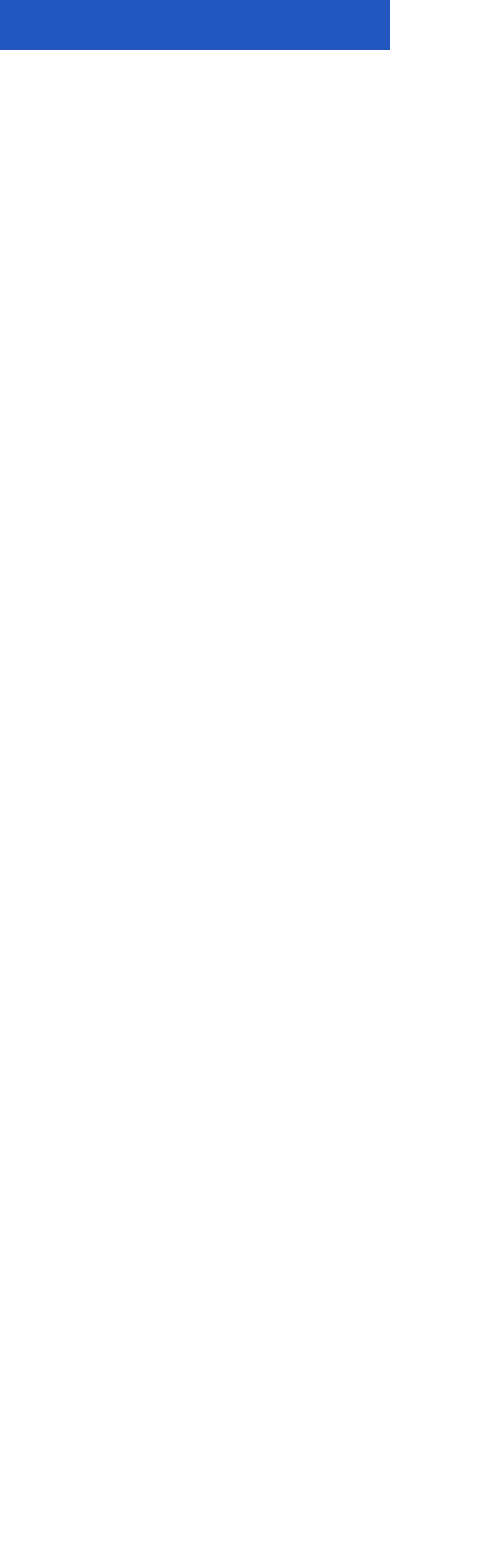
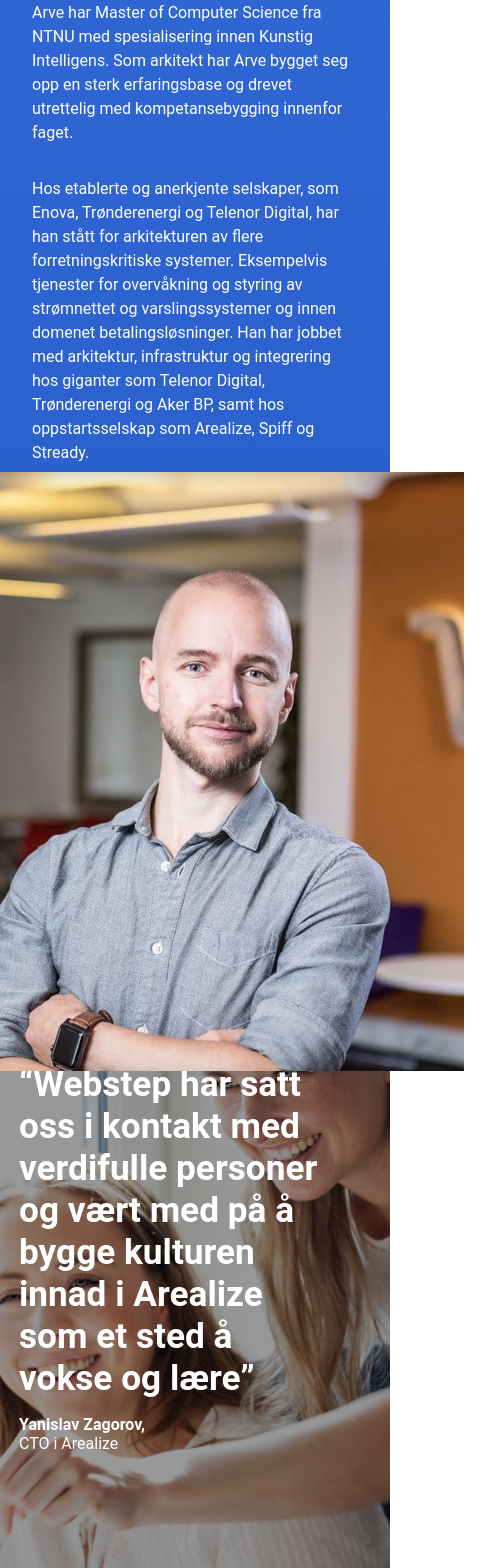
Before and after one commit to Webstep/domstol_landingpage, a Next.js app: page /Arealize in a window 390 px wide. Shown: the part 5199-6767 px from the top of the page, 496 px wide, since content can reach past the window. Before the commit the page ends 5249 px from the top, so only its background shows below. Built offline with nearby package versions, Linux system fonts and the light colour scheme; a web font is replaced by a local one.

Commit message:
feat: introduce arve slide and citation slide

```diff
--- a/components/slides/arealize/SeniorHelp/SeniorHelp.module.scss
+++ b/components/slides/arealize/SeniorHelp/SeniorHelp.module.scss
@@ -2,8 +2,11 @@
 $background: linear-gradient(180deg, #4b87ff 0%, #2257c0 100%);
 
 .section {
+    background: $background;
+}
+
+.container {
     @include centerContent;
-    background: $background;
 }
 
 .imageContainer {
@@ -40,6 +43,48 @@ $background: linear-gradient(180deg, #4b87ff 0%, #2257c0 100%);
     }
 }
 
+.singleImageContainer {
+    height: 550px;
+    width: 650px;
+    margin-right: 3rem;
+}
+
+.citation {
+    @include centerContent;
+    color: black;
+    background-image: url(/assets/arealize/images/seniorhjelp-team-pic.png);
+    position: relative;
+
+    .blockquote {
+        position: absolute;
+        height: 500px;
+        width: 425px;
+        top: 0;
+        left: 0;
+        margin-top: 80px;
+        margin-left: 80px;
+
+        .qoute {
+            font-size: 2.2rem;
+            font-weight: bold;
+            margin-top: 1rem;
+            margin-bottom: 2rem;
+            color: black;
+        }
+
+        .signature {
+            margin-top: 1rem;
+            font-size: 1rem;
+
+            .name {
+                display: block;
+                font-weight: 700;
+                text-transform: capitalize;
+            }
+        }
+    }
+}
+
 .description {
     width: 400px;
 
@@ -48,17 +93,42 @@ $background: linear-gradient(180deg, #4b87ff 0%, #2257c0 100%);
         font-size: 3rem;
         margin-bottom: 1rem;
     }
+
+    .link {
+        color: white;
+        text-decoration: underline;
+        font-weight: bold;
+    }
 }
 
 @media only screen and (max-width: 1200px) {
     $background-height: 100vh;
 
-    .section {
+    .container {
         height: fit-content;
         flex-direction: column;
         overflow: visible;
         justify-content: flex-start;
         padding-top: calc($background-height / 2);
+
+        .description {
+            display: flex;
+            flex-direction: column;
+            width: 100%;
+            z-index: 5;
+            margin-top: calc(-1.5 * $background-height);
+
+            & > div:last-child {
+                padding-bottom: 100vh;
+            }
+
+            h2 {
+                padding-inline: 2rem;
+                text-align: center;
+                margin-top: 20vh;
+                font-size: min(10vw, 3rem);
+            }
+        }
     }
 
     .imageContainer {
@@ -83,22 +153,40 @@ $background: linear-gradient(180deg, #4b87ff 0%, #2257c0 100%);
         }
     }
 
-    .description {
-        display: flex;
-        flex-direction: column;
-        width: 100%;
-        z-index: 2;
-        margin-top: calc(-1.5 * $background-height);
+    .citation {
+        width: 100vw;
+        background-size: cover;
+        background-position: center;
+        background-image: url(/assets/arealize/images/seniorhjelp-team-pic.png);
+        @include darkenBackground;
 
-        & > div:last-child {
-            padding-bottom: 100vh;
-        }
+        .blockquote {
+            position: relative;
+            width: 80vw;
+            height: 50vh;
+            margin-top: 70%;
+            margin-left: 0;
 
-        h2 {
-            padding-inline: 2rem;
-            text-align: center;
-            margin-top: 20vh;
-            font-size: min(10vw, 3rem);
+            .qoute {
+                bottom: 0;
+                font-size: 2.2rem;
+                font-weight: bold;
+                margin-top: 2rem;
+                margin-bottom: 2rem;
+                color: white;
+            }
+
+            .signature {
+                margin-top: 1rem;
+                font-size: 1rem;
+                color: white;
+
+                .name {
+                    display: block;
+                    font-weight: 700;
+                    text-transform: capitalize;
+                }
+            }
         }
     }
 }
--- a/components/slides/arealize/SeniorHelp/SeniorHelp.tsx
+++ b/components/slides/arealize/SeniorHelp/SeniorHelp.tsx
@@ -78,6 +78,7 @@ const SeniorHelp = () => {
 
     return (
         <section className={styles.section}>
+            <div className={styles.container}>
                 <div className={styles.imageContainer} data-animate={shouldChangeImage}>
                     <motion.div
                         className={styles.ellipse}
@@ -128,6 +129,44 @@ const SeniorHelp = () => {
                         </Text>
                     </div>
                 </motion.div>
+            </div>
+            {!isMobile && <div className={styles.container}>
+                <motion.div className={styles.singleImageContainer} {...(!isMobile ? imageVariants : {})}>
+                    <Image
+                        src="/assets/arealize/images/arve.png"
+                        width={618}
+                        height={599}
+                        alt="Arve"
+                    />
+                </motion.div>
+
+                <motion.div className={styles.description} {...(!isMobile ? containerVariants : {})}>
+                    <Title>Seniorhjelp</Title>
+                    <Text>
+                        Arve har Master of Computer Science fra NTNU med spesialisering innen Kunstig Intelligens. Som arkitekt har Arve bygget seg opp en sterk erfaringsbase og drevet utrettelig med kompetansebygging innenfor faget.
+                    </Text>
+                    <Text>
+                        Hos etablerte og anerkjente selskaper, som Enova, Trønderenergi og Telenor Digital, har han stått for arkitekturen av flere forretningskritiske systemer. Eksempelvis tjenester for overvåkning og styring av strømnettet og varslingssystemer og innen domenet betalingsløsninger. Han har jobbet med arkitektur, infrastruktur og integrering hos giganter som Telenor Digital, Trønderenergi og Aker BP, samt hos oppstartsselskap som Arealize, Spiff og Stready.
+                    </Text>
+                    <Text>
+                        Arve har nylig gjennomført en større leveranse i rollen som arkitekt og utvikler for Enova. Her har Arve vært ansvarlig for å designet og utvikle Enovas nye digitale forretningsplattform, Plattform 42. Den skybaserte plattformen vil være en verktøykasse for digitalisering av energi- og klimavirkemidler.
+                    </Text>
+                    <a className={styles.link} href='https://www.webstep.no/arve-nygard/'>
+                        Les mer om Arve her
+                    </a>
+                </motion.div>
+            </div>}
+            <div className={styles.citation}>
+                <motion.blockquote className={styles.blockquote}>
+                    <motion.q className={styles.qoute}>
+                        Webstep har satt oss i kontakt med verdifulle personer og vært med på å bygge kulturen innad i Arealize som et sted å vokse og lære
+                    </motion.q>
+                    <motion.footer className={styles.signature}>
+                        <span className={styles.name}>Yanislav Zagorov,</span>
+                        <span>CTO i Arealize</span>
+                    </motion.footer>
+                </motion.blockquote>
+            </div>
         </section>
     );
 };
```
Also changed, not shown: public/assets/arealize/images/arve.png (added), public/assets/arealize/images/seniorhjelp-team-pic.png (added). Lines whose indentation alone changed are shown as unchanged.
